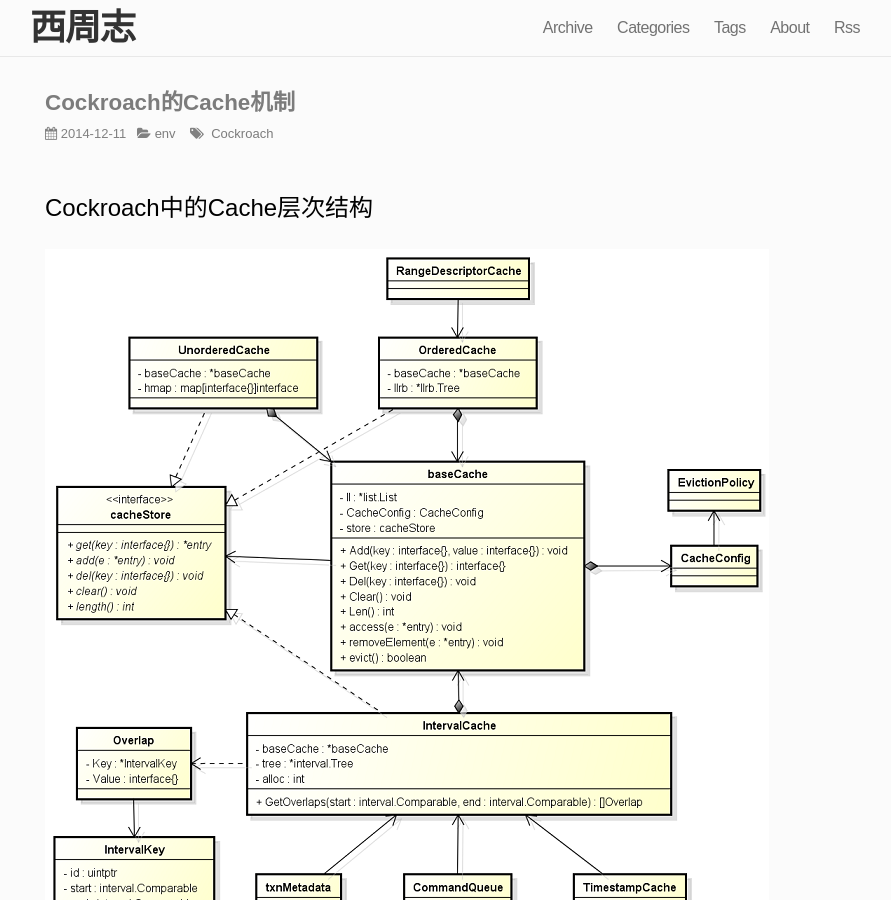
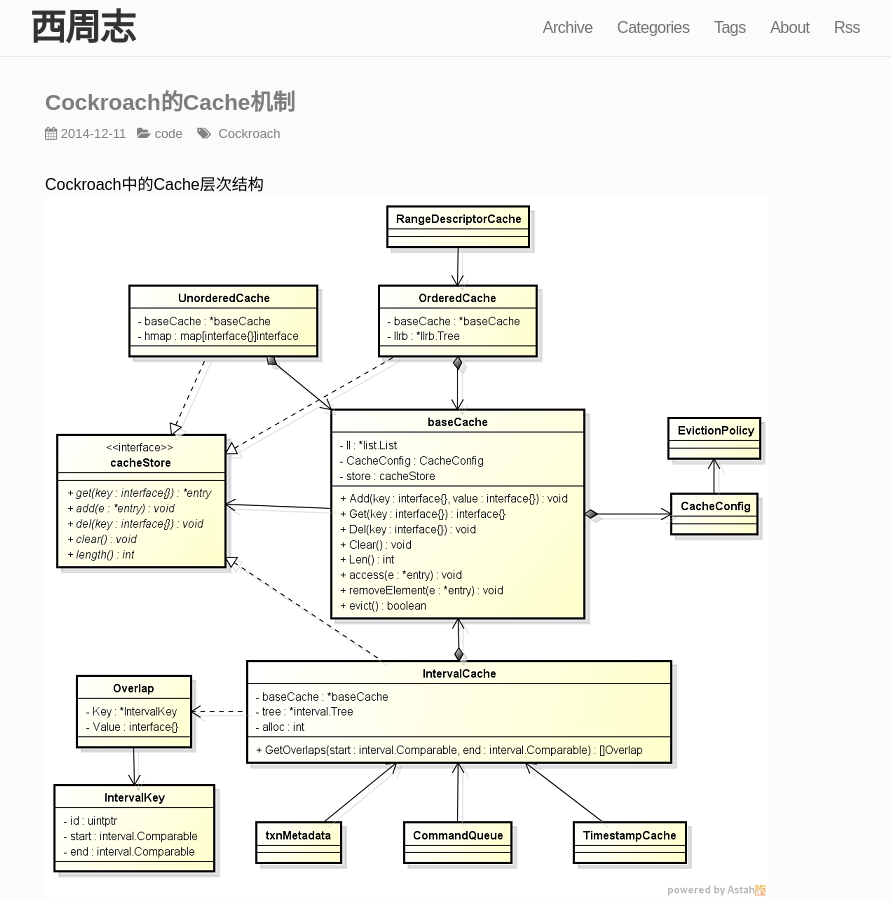
Before and after one commit to joezxy/joezxy.github.io, a Jekyll site: the page built from _posts/2014-12-11-cockroach-cache.md, in a window 1280 px wide and 900 px high. Shown: the whole window, without its empty margins (195-1086 px from the left). Built offline with Jekyll 4.4.1, drawn with Linux system fonts in a browser that asks for light colours; nearby versions of some CDN libraries; Markdown is read by kramdown in place of the engine named in the settings; comment, search, counter and statistics services are not loaded.

Commit message:
change category

```diff
--- a/_posts/2014-12-11-cockroach-cache.md
+++ b/_posts/2014-12-11-cockroach-cache.md
@@ -1,11 +1,11 @@
 ---
 layout: post
-category: "env"
+category: "code"
 title:  "Cockroach的Cache机制"
 tags: [Cockroach]
 ---
 
-### Cockroach中的Cache层次结构
+Cockroach中的Cache层次结构
 ![cockroach_cache_hierarchy](https://raw.githubusercontent.com/joezxy/joezxy.github.io/master/_img/20141210_cockroach_cache_hierarchy.png)
 
 
```
